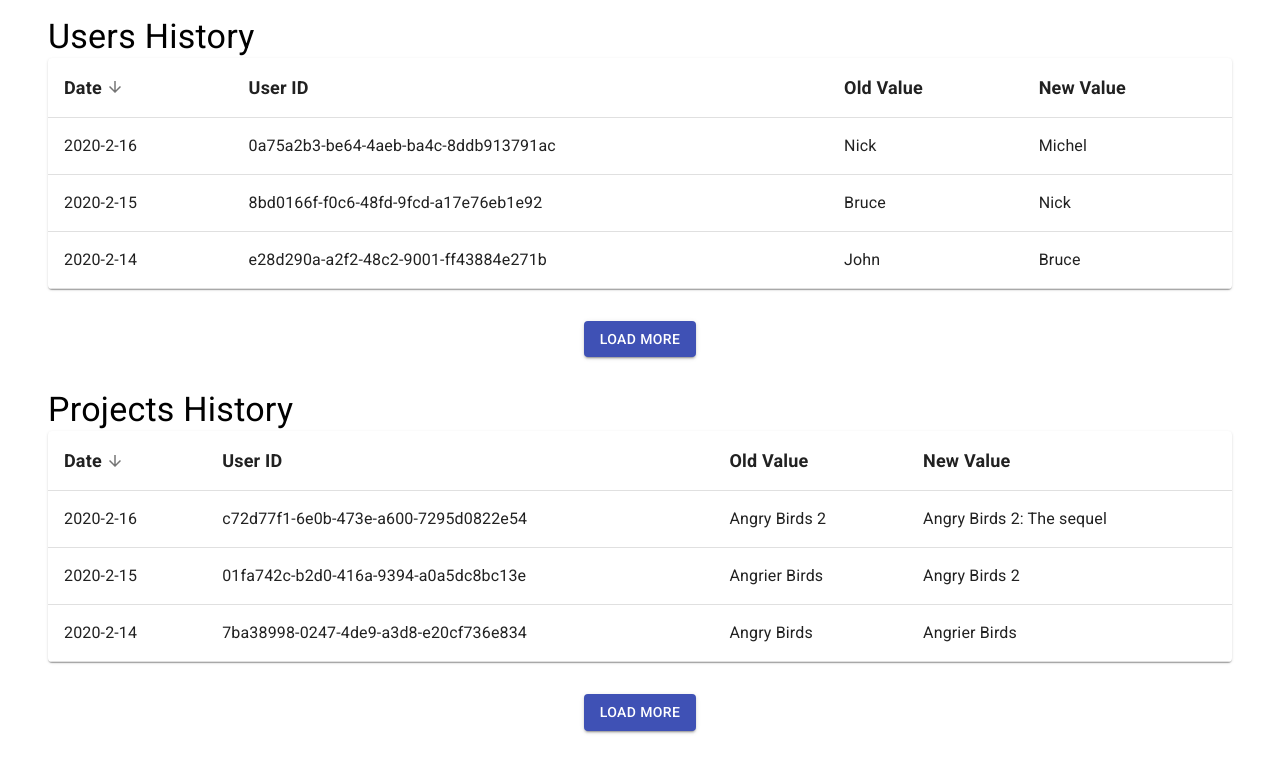
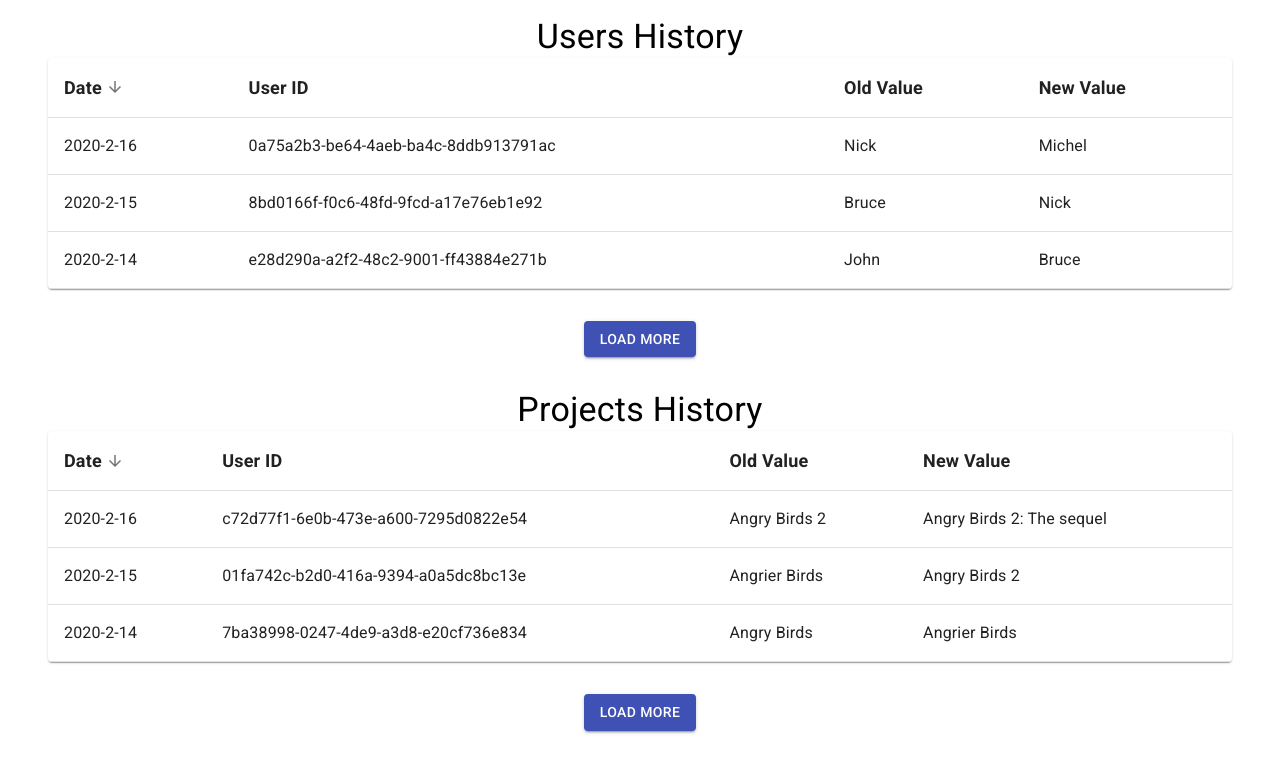
Before and after one commit to ndkv9/info-table, a React (Create React App) app: page / in a window 1280 px wide. Shown: the top 772 px of the page. Built offline with nearby package versions, Linux system fonts and the light colour scheme.

Commit message:
center table title

```diff
--- a/src/components/App.js
+++ b/src/components/App.js
@@ -11,12 +11,16 @@ export const App = () => {
     <Container className='app' fixed>
       <Box data-testid='app-box' m={2}>
         <React.Fragment>
-          <Typography variant='h4'>Users History</Typography>
+          <Typography variant='h4' align='center'>
+            Users History
+          </Typography>
           <InfoTable getData={getUsersDiff} />
         </React.Fragment>
 
         <React.Fragment>
-          <Typography variant='h4'>Projects History</Typography>
+          <Typography variant='h4' align='center'>
+            Projects History
+          </Typography>
           <InfoTable getData={getProjectsDiff} />
         </React.Fragment>
       </Box>
--- a/src/components/InfoTable.js
+++ b/src/components/InfoTable.js
@@ -45,7 +45,7 @@ const InfoTable = ({ getData }) => {
       setData(prev => [...prev, ...result.data])
       if (result.offset + result.limit >= result.total) {
         setIsFetchedAll(true)
-        setNotification('All data is fetched!')
+        setNotification('Fetched all data!')
       }
     } catch (error) {
       setIsError(true)
@@ -90,6 +90,7 @@ const InfoTable = ({ getData }) => {
 
   return (
     <Box data-testid='info-table'>
+      {data.length !== 0 && (
         <TableContainer className={classes.root} component={Paper}>
           <Table className={classes.table} arcenterbel='simple table'>
             <TableHead>
@@ -130,6 +131,7 @@ const InfoTable = ({ getData }) => {
             </TableBody>
           </Table>
         </TableContainer>
+      )}
 
       <Notification notification={notification} isError={isError} />
 
```
Lines whose indentation alone changed are shown as unchanged.
